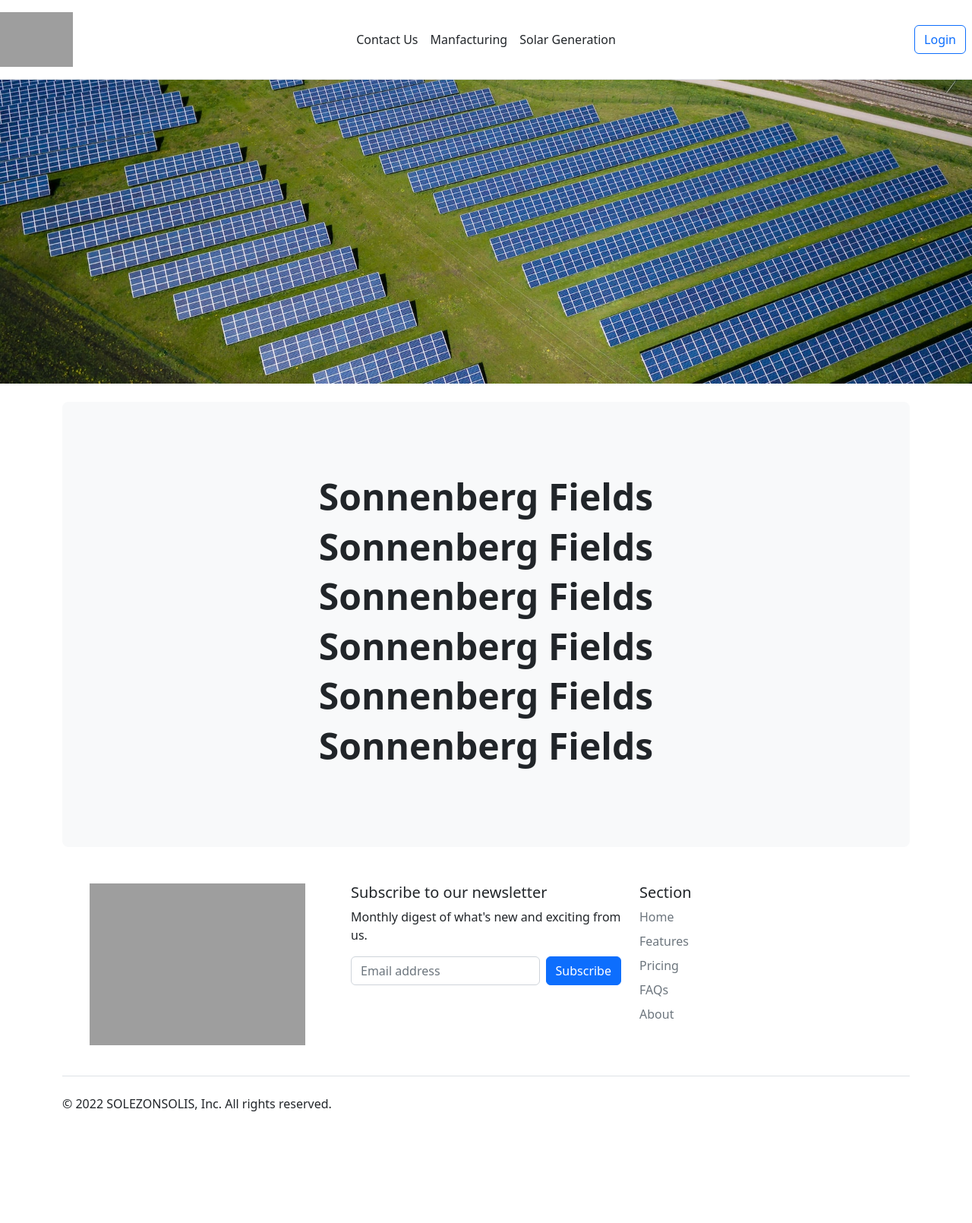
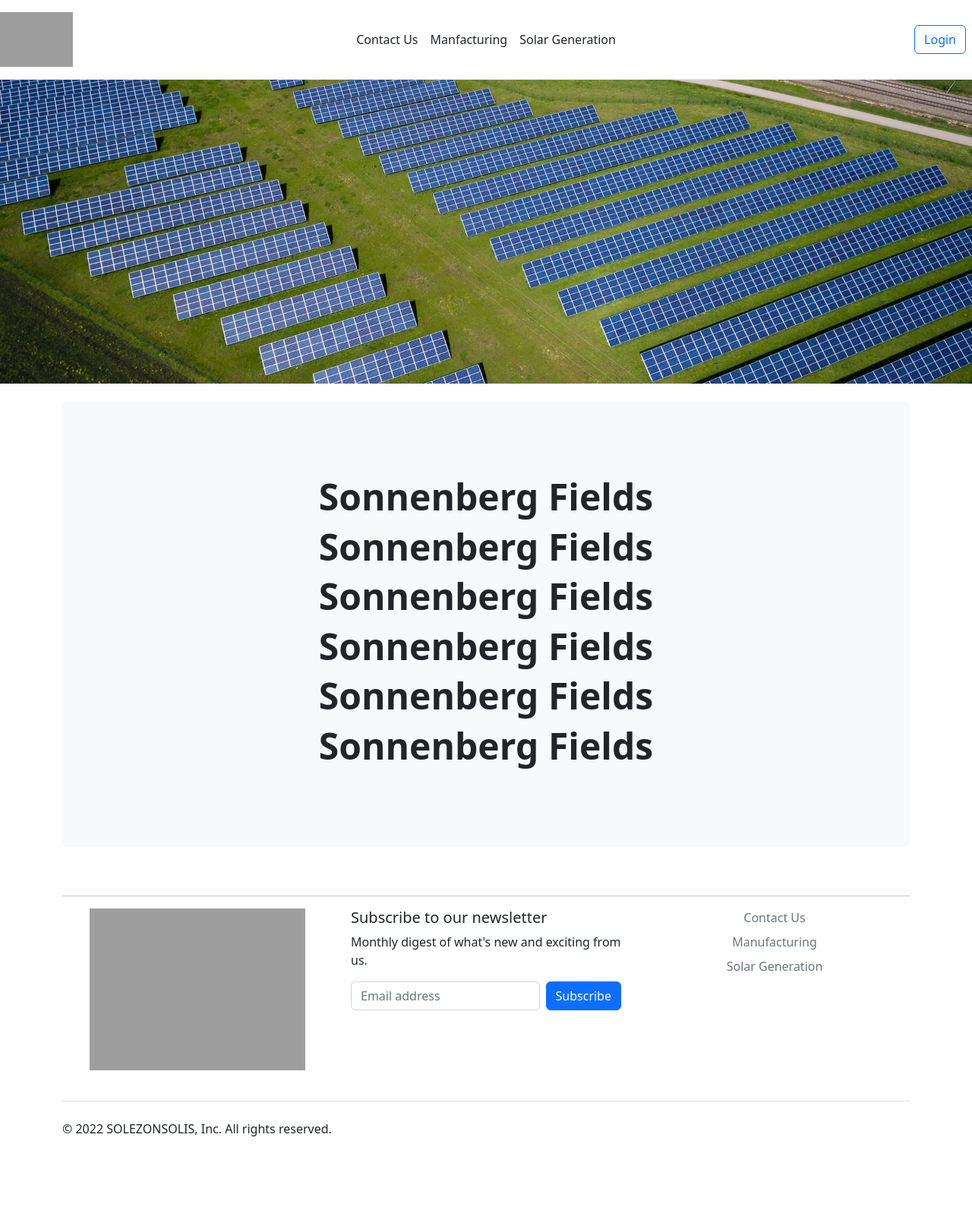
Before and after one commit to RazeLighter777/solid-broccoli, a Flask app: page / in a window 1280 px wide. Shown: the whole page at 76% size. Before the commit the page ends 1463 px from the top, so only its background shows below. Run offline with Flask 2, Linux system fonts and the light colour scheme; grey boxes are pictures that could not be loaded.

Commit message:
Started contact us page

```diff
--- a/app.py
+++ b/app.py
@@ -10,4 +10,8 @@ app = Flask(__name__,
 def home():
     return render_template('home.html')
 
+@app.route('/contact_us')
+def contact_us():
+    return render_template('contact_us.html')
+
 app.run(host='0.0.0.0', port=5000)
--- a/templates/base.html
+++ b/templates/base.html
@@ -15,7 +15,7 @@
 			</a>
 
 			<ul class="nav col-12 col-md-auto mb-2 justify-content-center mb-md-0">
-				<li><a href="#" class="nav-link px-2 link-dark">Contact Us</a></li>
+				<li><a href="/contact_us" class="nav-link px-2 link-dark">Contact Us</a></li>
 				<li><a href="#" class="nav-link px-2 link-dark">Manfacturing</a></li>
 				<li><a href="#" class="nav-link px-2 link-dark">Solar Generation</a></li>
 			</ul>
@@ -25,12 +25,13 @@
 			</div>
 		</header>
 		{% block precontent %}{% endblock %}
-		<div class="container">
+		<div class="container mt-4">
 			{% block content %}{% endblock %}
 		</div>
 
-		<div class="container">
-			<footer class="py-5">
+		<div class="container py-5">
+			<hr />
+			<footer class="">
 				<div class="row">
 					<div class="col-4">
 						<div class="vita-logo-container">
@@ -51,14 +52,11 @@
 						</form>
 					</div>
 
-					<div class="col-4">
-						<h5>Section</h5>
+					<div class="col-4 text-center">
 						<ul class="nav flex-column">
-							<li class="nav-item mb-2"><a href="#" class="nav-link p-0 text-muted">Home</a></li>
-							<li class="nav-item mb-2"><a href="#" class="nav-link p-0 text-muted">Features</a></li>
-							<li class="nav-item mb-2"><a href="#" class="nav-link p-0 text-muted">Pricing</a></li>
-							<li class="nav-item mb-2"><a href="#" class="nav-link p-0 text-muted">FAQs</a></li>
-							<li class="nav-item mb-2"><a href="#" class="nav-link p-0 text-muted">About</a></li>
+							<li class="nav-item mb-2"><a href="/contact_us" class="nav-link p-0 text-muted">Contact Us</a></li>
+							<li class="nav-item mb-2"><a href="#" class="nav-link p-0 text-muted">Manufacturing</a></li>
+							<li class="nav-item mb-2"><a href="#" class="nav-link p-0 text-muted">Solar Generation</a></li>
 						</ul>
 					</div>
 				</div>
```
Also changed, not shown: templates/contact_us.html (added, +29 -0 lines).
